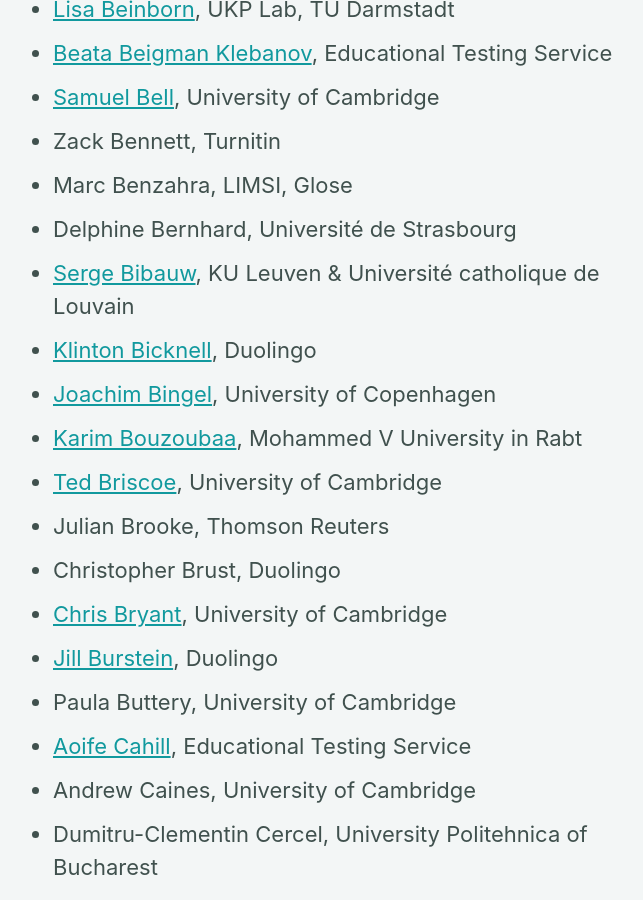
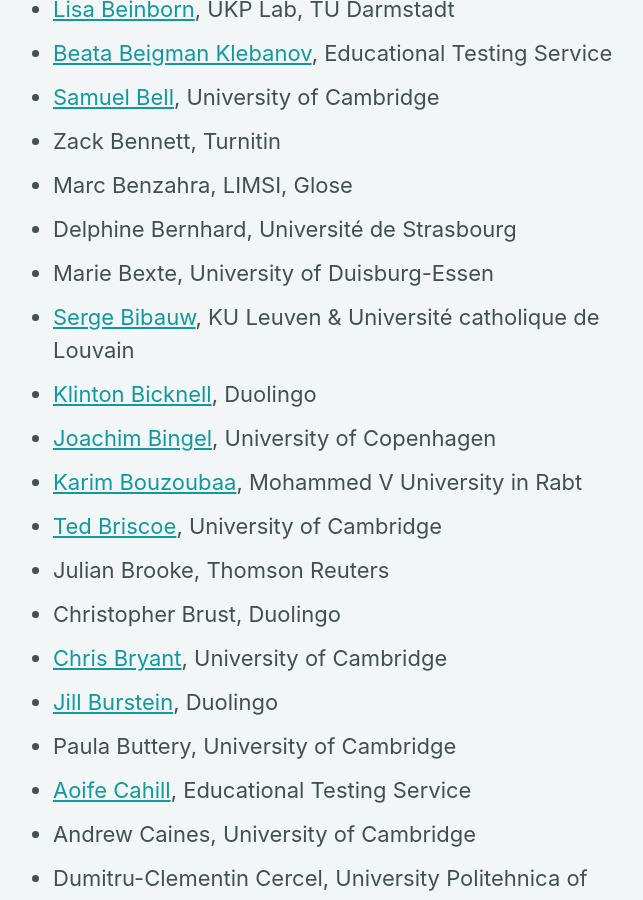
Before and after one commit to sigedu-org/website, a Jekyll site: the page built from _pages/members.md, in a window 1280 px wide and 900 px high, scrolled down 814 px. Shown: the whole window, without its empty margins (309-952 px from the left). Built offline with Jekyll 4.4.1, drawn with Linux system fonts in a browser that asks for light colours; cached includes are drawn as plain includes; nearby versions of some CDN libraries; some of the changed text lies outside the part shown.

Commit message:
update member list

```diff
--- a/_pages/members.md
+++ b/_pages/members.md
@@ -26,6 +26,7 @@ The following is a list of the current SIGEDU members and their affiliations. Me
 - Zack Bennett, Turnitin<br/>
 - Marc Benzahra, LIMSI, Glose<br/>
 - Delphine Bernhard, Université&nbsp;de Strasbourg<br/>
+- Marie Bexte, University of Duisburg-Essen<br/>
 - <a href="https://serge.bibauw.be">Serge Bibauw</a>, KU Leuven &amp; Université catholique de Louvain<br/>
 - <a href="http://www.klintonbicknell.com">Klinton Bicknell</a>, Duolingo<br/>
 - <a href="https://jbingel.github.io">Joachim Bingel</a>, University of Copenhagen<br/>
```
Also changed, not shown: other parts of _pages/members.md (+1 -0 lines).
